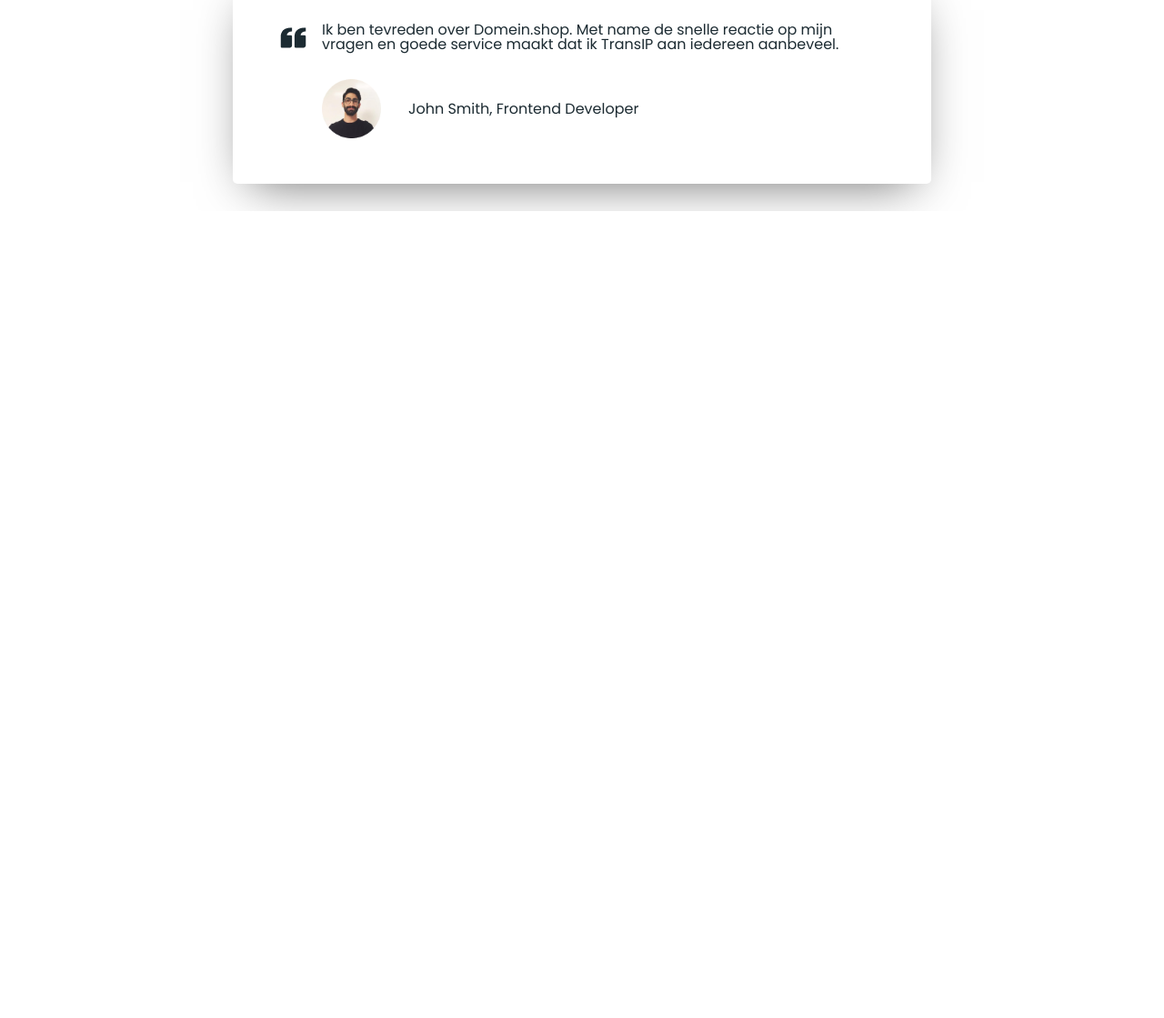
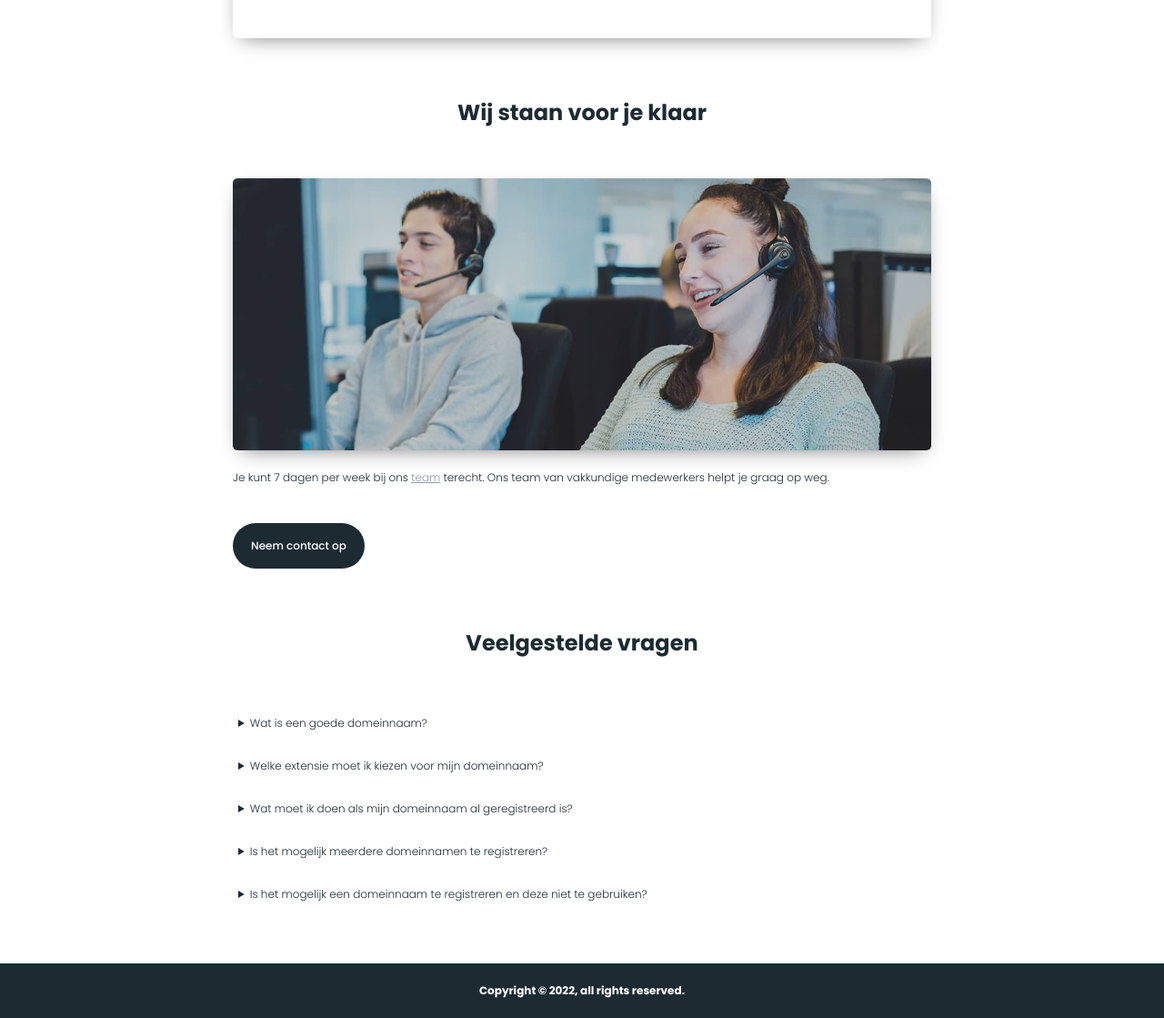
Before and after one commit to bycyan/frontend-html-css-domeinshop-clone, a plain HTML site: page index.html in a window 1280 px wide. Shown: the part 1190-2309 px from the top of the page at 91% size. Before the commit the page ends 1422 px from the top, so only its background shows below. Drawn offline with Linux system fonts and the light colour scheme.

Commit message:
Meerdere wijzigingen in HTML CSS, project is bijna af

```diff
--- a/index.html
+++ b/index.html
@@ -21,13 +21,12 @@
 
 </header>
 <main class="main">
-
-    <div class="card-section">
-        <h2>Wat zeggen klanten over ons</h2>
+    <section class="card-section">
+        <h2 class="section-heading">Wat zeggen klanten over ons</h2>
 
         <div class="card">
 
-           <div class="blockquote"><img src="./assets/icons/quote-left.png" alt="">
+           <div class="blockquote"><img height="25px" src="./assets/icons/quote-left.png" alt="">
            </div>
 
             <div class="card-content">
@@ -43,7 +42,7 @@
         </div>
         <div class="card">
 
-        <div class="blockquote"><img src="./assets/icons/quote-left.png" alt="">
+        <div class="blockquote"><img height="25px" src="./assets/icons/quote-left.png" alt="">
         </div>
 
         <div class="card-content">
@@ -59,11 +58,54 @@
     </div>
 
 
-    </div>
+    </section>
+    <section class="support">
+        <h2 class="section-heading">Wij staan voor je klaar</h2>
+        <img class="support-img" src="./assets/images/callcenter.jpg" alt="People at Callcenter">
+        <p class="support-copy">Je kunt 7 dagen per week bij ons <a href="./team.html">team</a> terecht. Ons team van vakkundige medewerkers helpt je graag op weg.</p>
+        <button class="contact-button">Neem contact op</button>
+    </section>
+
+    <section class="faq">
+        <h2 class="section-heading">Veelgestelde vragen</h2>
+
+        <div class="faq-content">
+            <details>
+                <summary>Wat is een goede domeinnaam?</summary>
+                <div class="faq-details">
+                Een goede domeinnaam moet aan enkele eisen voldoen. Ten eerste mag jouw domeinnaam niet in strijd zijn met de openbare orde of de goede zeden. Dit betekent dat je geen ongepaste domeinnaam mag registreren. Verder mag een domeinnaam enkel uit letters, cijfers en eventueel een liggend streepje bestaan. Andere leestekens zijn niet toegestaan.
+                </div>
+            </details>
+        <details>
+            <summary>Welke extensie moet ik kiezen voor mijn domeinnaam?</summary>
+            <div class="faq-details">
+            Je mag helemaal zelf kiezen welke extensie jouw domeinnaam krijgt. Dit kan een .nl-extensie zijn, maar ook een .be-extensie, een .de-extensie of een .com-extensie. Vraag jezelf af op welke markt je je gaat richten, in het heden én in de toekomst. Ben je niet van plan je business de grens over te brengen? Dan heb je eigenlijk alleen een .nl-domeinnaam nodig. Je kunt andere extensies registreren om te voorkomen dat anderen dit doen, maar deze domeinnamen ga je waarschijnlijk niet zelf gebruiken.
+                </div>
+        </details>
+
+        <details>
+            <summary>Wat moet ik doen als mijn domeinnaam al geregistreerd is?</summary>
+            <div class="faq-details">
+            Is de domeinnaam die jij wil registreren, al geregistreerd door iemand anders? Dan kun je deze niet opnieuw registreren. Jouw domeinnaam moet namelijk uniek zijn. Als je gewenste domeinnaam al geregistreerd is, heb je twee mogelijkheden. Ten eerste kun je ervoor kiezen een alternatieve domeinnaam te registreren. Dit kan een domeinnaam zijn die op jouw eerste keuze lijkt, maar ook een heel ander domein. Je vindt vanzelf wel een goede domeinnaam die nog vrij is.
+            </div>
+        </details>
+        <details>
+            <summary>Is het mogelijk meerdere domeinnamen te registreren?</summary>
+            <div class="faq-details"> Ja, het is zeker mogelijk meerdere domeinnamen te registreren. Als je zou willen, kun je wel tientallen domeinnamen registreren. Houd er wel rekening mee dat iedere domeinnaam die je registreert, geld kost. Hoe meer domeinnamen je registreert, des te meer geld je moet betalen voor deze domeinen.
+            </div>
+        </details>
+        <details>
+            <summary>Is het mogelijk een domeinnaam te registreren en deze niet te gebruiken?
+            </summary>
+            <div class="faq-details">
+            Ja, je kunt een domeinnaam registreren zonder deze te gebruiken. Dit gebeurt regelmatig. Ten eerste zijn er veel ondernemers die de domeinnaam van hun nieuwe bedrijf alvast registreren, terwijl ze nog lang geen website hebben. Zij willen simpelweg zeker weten dat de domeinnaam nog beschikbaar is als hun website af is en registreren deze daarom alvast. Verstandig, zeker als je een domeinnaam wil registreren die andere mensen ook interessant kunnen vinden.
+            </div>
+        </details>
+        </div>
+    </section>
 </main>
 <footer class="footer">
-
+    <h6>Copyright © 2022, all rights reserved.</h6>
 </footer>
-
 </body>
 </html>
--- a/styles/styles.css
+++ b/styles/styles.css
@@ -31,8 +31,6 @@ time, mark, audio, video {
     margin: 0;
     padding: 0;
     border: 0;
-    font-size: 100%;
-    font: inherit;
     vertical-align: baseline;
 }
 /* HTML5 display-role reset for older browsers */
@@ -72,20 +70,23 @@ body{
 
 button{
     height: 40px;
-    padding: 20px;
-    border-radius: 20px;
+    padding: 0 20px 0 20px;
+    border: none;
+    border-radius: 60px;
     background-color: #1C2B32;
     color: #fff;
-    font-size: 14px;
-    font-weight: 700;
+    font-family: 'Poppins', sans-serif;
+    font-size: 12px;
+    font-weight: 500;
     transition: all 0.5s ease;
 }
 
 button:hover{
     background-color: #899CA0;
     color: #1C2B32;
-    font-size: 14px;
-    font-weight: 700;
+    font-family: 'Poppins', sans-serif;
+    font-size: 12px;
+    font-weight: 500;
     cursor: pointer;
 }
 
@@ -104,7 +105,7 @@ h1{
 }
 
 h2{
-    font-size: 28px;
+    font-size: 24px;
     font-weight: 700;
 }
 
@@ -121,12 +122,22 @@ h5{
 }
 
 h6{
-    font-size: 48px;
+    font-size: 12px;
+    font-weight: 700;
 }
 
 p{
-    font-size: 16px;
-    font-weight: 400;
+    font-size: 12px;
+    font-weight: 300;
+    line-height: 20px;
+}
+
+.section-heading{
+    margin-top: 70px;
+}
+
+a{
+    color: #899CA0;
 }
 
 
@@ -139,18 +150,19 @@ p{
 /*///////////// 3.1 Header /////////////*/
 
 .header{
-    height: 100vh;
+    height: 70vh;
+    padding-top: 50px;
     background-image: url("/assets/images/mountains.jpg");
     background-size: cover;
+    background-position: center;
+    background-attachment: fixed;
     display: flex;
     justify-content: center;
-    align-items: center;
 }
 
 .headerContent{
     display: flex;
     flex-direction: column;
-    justify-content: center;
     align-items: center;
 }
 
@@ -161,7 +173,7 @@ header h1{
 /* Form wrapper styling */
 
 .search-wrapper {
-    width: 500px;
+    width: 450px;
     height: 55px;
     margin-top: 30px;
     border: 2px solid #1C2B32;
@@ -175,6 +187,7 @@ header h1{
 /* Form text input */
 
 .search-wrapper input {
+    width: 50%;
     border-style: none;
     background: transparent;
     color: #1C2B32;
@@ -200,8 +213,8 @@ header h1{
 /*///////////// 3.2 Testimonial /////////////*/
 
 .main{
-    padding: 30px 20vw 30px 20vw;
-    display: flex;
+    padding: 0 20vw 30px 20vw;
+    display: block;
     justify-content: center;
     align-items: center;
     text-align: center;
@@ -209,10 +222,10 @@ header h1{
 
 .card{
     background-color: white;
-    padding: 50px;
+    padding: 45px 70px 45px 70px;
     border-radius: 5px;
-    margin-top: 40px;
-    box-shadow: 0px 17px 52px -19px rgba(0, 0, 0, 0.6);
+    margin-top: 60px;
+    box-shadow: 0px 8px 22px -10px rgba(112,112,112,1);
     display: flex;
     text-align: center;
 }
@@ -228,23 +241,92 @@ header h1{
     display: flex;
     align-items: center;
     margin-top: 30px;
+    font-style: italic;
 }
 
 .card-profile img{
-    height: 65px;
+    height: 44px;
     margin-right: 30px;
 }
 
-
-
-
-
 /*///////////// 3.3 Support /////////////*/
 
+.support-img{
+    width: 60vw;
+    background-color: white;
+    border-radius: 5px;
+    margin: 60px 0 20px 0;
+    box-shadow: 0px 8px 22px -10px rgba(112,112,112,1);
+    display: flex;
+    text-align: center;
+}
 
+.support-copy{
+    text-align: left;
+    margin-bottom: 40px;
+}
+
+.contact-button{
+    height: 50px;
+    display: flex;
+    justify-content: flex-start;
+    align-items: center;
+}
 
 /*///////////// 3.4 Faq /////////////*/
 
+.faq{
+    width: 60vw;
+    margin-top: 60px;
+    text-align: center;
+}
 
+.faq-content{
+    margin-top: 60px;
+    text-align: left;
+}
+
+details {
+    margin-top: 15px;
+    padding: 0.5em 0.5em 0;
+    font-size: 12px;
+    font-weight: 300;
+    line-height: 20px;
+}
+
+summary {
+    margin: -0.5em -0.5em 0;
+    padding: 0.5em;
+}
+
+summary:hover{
+    cursor: pointer;
+}
+
+details[open] {
+    padding: 0.5em;
+}
+
+details[open] summary {
+    margin-bottom: 0.5em;
+    font-weight: 600;
+}
+
+.faq-details{
+    padding: 20px;
+    background-color: #899CA0;
+    border-radius: 5px;
+    color: white;
+}
 
 /*///////////// 3.5 Footer /////////////*/
+
+.footer{
+    height: 60px;
+    margin-top: 30px;
+    background-color: #1C2B32;
+    color: white;
+    display: flex;
+    justify-content: center;
+    align-items: center;
+}
```
